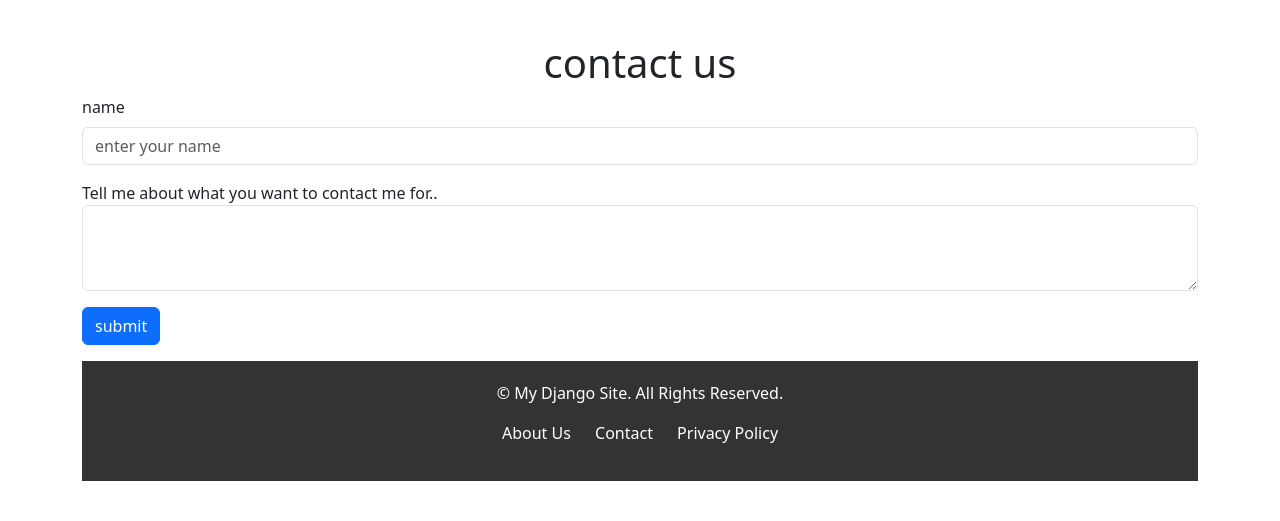
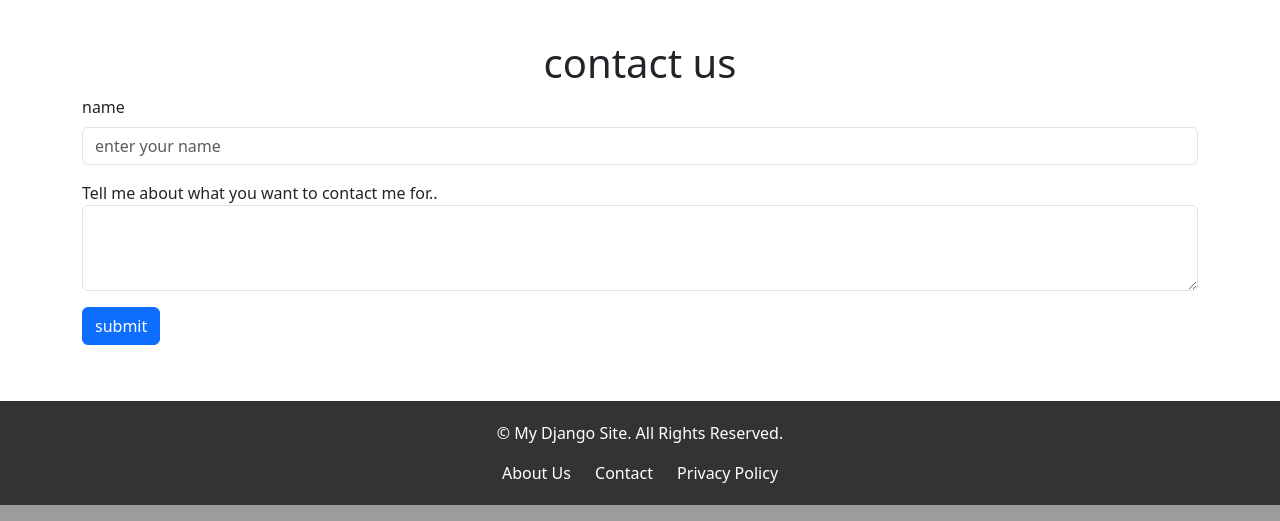
Before and after one commit to rushilx/LetsDream, a Django app: page /contact in a window 1280 px wide. Shown: the part 1017-1538 px from the top of the page. Run offline with Django 5.2, Linux system fonts and the light colour scheme.

Commit message:
bottomzied nav bar

```diff
--- a/static/home/main.css
+++ b/static/home/main.css
@@ -1,5 +1,17 @@
+/* Ensure the entire page takes full height */
+html, body {
+    height: 100%;
+    margin: 0;
+    display: flex;
+    flex-direction: column;
+}
 
-/* myapp/static/myapp/styles.css */
+/* Main content fills the remaining space */
+main {
+    flex: 1; /* Pushes the footer to the bottom */
+}
+
+/* Footer styles */
 footer {
     background-color: #333;
     color: white;
@@ -19,6 +31,7 @@
 footer ul {
     list-style-type: none;
     padding: 0;
+    margin: 0;
 }
 
 footer ul li {
--- a/templates/base.html
+++ b/templates/base.html
@@ -4,10 +4,20 @@
   <head>
     <meta charset="utf-8">
     <meta name="viewport" content="width=device-width, initial-scale=1">
-    <title>{%block title %}{% endblock title %}Lets's Dream</title>
+    <title>{% block title %}{% endblock title %}Let's Dream</title>
     <link rel="stylesheet" href="{% static 'home/main.css' %}">
-
     <link href="https://cdn.jsdelivr.net/npm/bootstrap@5.3.3/dist/css/bootstrap.min.css" rel="stylesheet" integrity="sha384-QWTKZyjpPEjISv5WaRU9OFeRpok6YctnYmDr5pNlyT2bRjXh0JMhjY6hW+ALEwIH" crossorigin="anonymous">
+    <style>
+      html, body {
+          height: 100%;
+          margin: 0;
+          display: flex;
+          flex-direction: column;
+      }
+      main {
+          flex: 1; /* Ensures main content pushes the footer to the bottom */
+      }
+    </style>
   </head>
   <body>
     <nav class="navbar navbar-expand-lg navbar-dark bg-dark">
@@ -22,7 +32,6 @@
               <a class="nav-link active" aria-current="page" href="/index">Home</a>
             </li>
             <li class="nav-item">
-              <!-- <h1>{{ request.user.username }}</h1> -->
               <a class="nav-link active" aria-current="page" href="{% url 'logout' %}">Logout</a>
             </li>
             <li class="nav-item">
@@ -30,7 +39,7 @@
             </li>
             <li class="nav-item dropdown">
               <a class="nav-link dropdown-toggle" href="#" role="button" data-bs-toggle="dropdown" aria-expanded="false">
-                services
+                Services
               </a>
               <ul class="dropdown-menu">
                 <li><a class="dropdown-item" href="/services">Adventure</a></li>
@@ -40,7 +49,7 @@
               </ul>
             </li>
             <li class="nav-item">
-              <a class="nav-link" href="/contact">contact us</a>
+              <a class="nav-link" href="/contact">Contact us</a>
             </li>
           </ul>
           <form class="d-flex" role="search">
@@ -50,16 +59,20 @@
         </div>
       </div>
     </nav>
+
     {% if messages %}
       {% for message in messages %}
-    <div class="alert alert-{{ message.tags }} alert-dismissible fade show my-0 " role="alert">
+        <div class="alert alert-{{ message.tags }} alert-dismissible fade show my-0" role="alert">
           <strong>{{ message }}</strong>
           <button type="button" class="btn-close" data-bs-dismiss="alert" aria-label="Close"></button>
         </div>
       {% endfor %}
     {% endif %}
-    {% block body %}  {% endblock body %}
-    <script src="https://cdn.jsdelivr.net/npm/bootstrap@5.3.3/dist/js/bootstrap.bundle.min.js" integrity="sha384-YvpcrYf0tY3lHB60NNkmXc5s9fDVZLESaAA55NDzOxhy9GkcIdslK1eN7N6jIeHz" crossorigin="anonymous"></script>
+
+    <main>
+      {% block body %}{% endblock body %}
+    </main>
+
     <footer>
       <p>&copy; {{ current_year }} My Django Site. All Rights Reserved.</p>
       <ul>
@@ -68,7 +81,7 @@
         <li><a href="services.html">Privacy Policy</a></li>
       </ul>
     </footer>
+
+    <script src="https://cdn.jsdelivr.net/npm/bootstrap@5.3.3/dist/js/bootstrap.bundle.min.js" integrity="sha384-YvpcrYf0tY3lHB60NNkmXc5s9fDVZLESaAA55NDzOxhy9GkcIdslK1eN7N6jIeHz" crossorigin="anonymous"></script>
   </body>
 </html>
-  </body>
-</html>
```
Also changed, not shown: db.sqlite3. Lines whose indentation alone changed are shown as unchanged.
